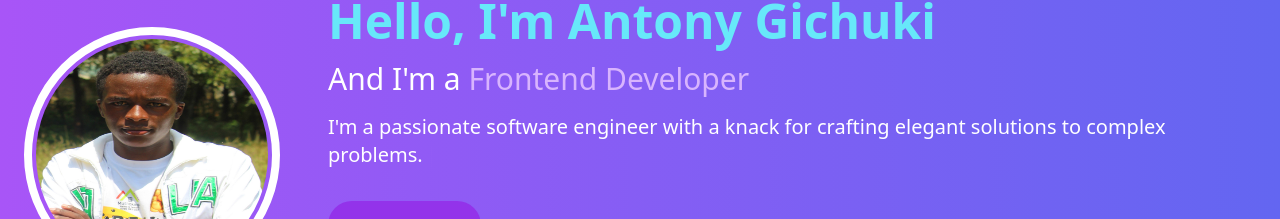
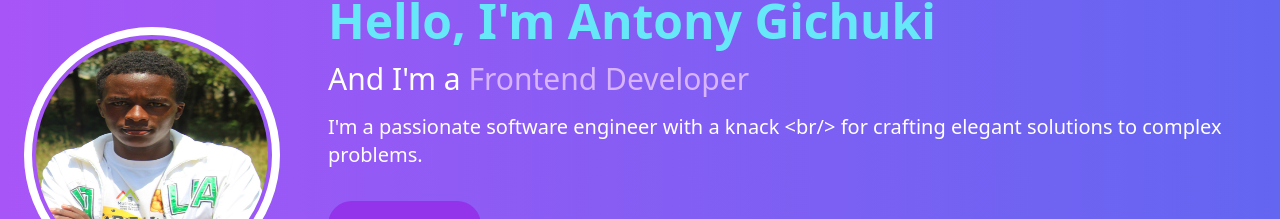
Before and after one commit to antosnizzah/my-portfolio, a React (Vite) app: page / in a window 1280 px wide. Shown: the part 331-550 px from the top of the page. Built offline with nearby package versions, Linux system fonts and the light colour scheme.

Commit message:
done some updates

```diff
--- a/src/components/profilesection.tsx
+++ b/src/components/profilesection.tsx
@@ -6,7 +6,7 @@ import profileImage from '../assets/IMG_8390.jpg'; // Adjust the path based on y
 
 const ProfileSection: React.FC = () => {
   const [text] = useTypewriter({
-    words: ["I'm a passionate software engineer with a knack for crafting elegant solutions to complex problems."],
+    words: ["I'm a passionate software engineer with a knack <br/> for crafting elegant solutions to complex problems."],
     loop: 1,
     typeSpeed: 50,
     deleteSpeed: 300,
```
